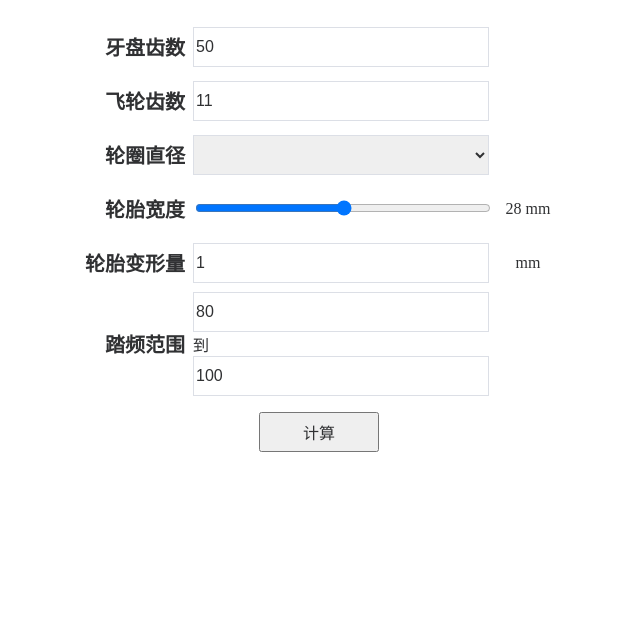
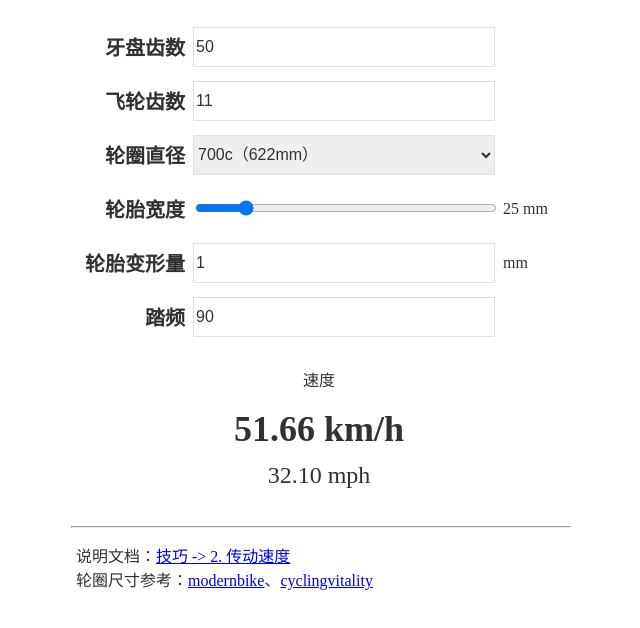
Before and after one commit to kukela/CommuterBike, a plain HTML site: page BikeTools/gearCalc.html in a window 1280 px wide. Shown: the part 70-698 px from the top of the page, without its empty margins (319-959 px from the left). Drawn offline with Linux system fonts and the light colour scheme.

Commit message:
文档和传动速度计算器

```diff
--- a/BikeTools/gearCalc.html
+++ b/BikeTools/gearCalc.html
@@ -10,7 +10,7 @@
 </head>
 
 <body>
-    <form id="mForm" onsubmit="return onCalc()">
+    <form id="mForm" onsubmit="return onCalc()" onchange="onCalc()">
         <h1 style="text-align: center;">传动速度计算器</h1>
         <table>
             <tr>
@@ -28,7 +28,7 @@
             <tr>
                 <td class="title">轮圈直径</td>
                 <td class="cxt">
-                    <select name="wheelDiameter"></select>
+                    <select name="wheelDiameterK" oninput="onWheelDiameterChange(this)"></select>
                 </td>
             </tr>
             <tr>
@@ -45,36 +45,106 @@
                 </td>
                 <td class="unit">mm</td>
             </tr>
-            <!-- 踏频范围 -->
             <tr>
-                <td class="title">踏频范围</td>
+                <td class="title">踏频</td>
                 <td class="cxt">
-                    <input type="number" name="rpmMin" value=80 min="1" max="1000" step="1" />
-                    <span>到</span>
-                    <input type="number" name="rpmMax" value=100 min="1" max="1000" step="1" />
+                    <input type="number" name="rpm" value=90 min="1" max="1000" step="1" />
                 </td>
             </tr>
         </table>
         <table style="text-align: center;margin-top: 10px;">
             <tr>
-                <td colspan="2">
-                    <button type="submit">计算</button>
-                </td>
+                <td colspan="2" style="padding: 10px 0 10px 0;">速度</td>
+            </tr>
+            <tr>
+                <td class="c_num" id="speed1">-- km/h</td>
+            </tr>
+            <tr>
+                <td class="c_num2" id="speed2">-- mph</td>
             </tr>
         </table>
+        <hr style="margin-top: 30px;">
+        <div style="margin: 10px 0 20px 0;padding: 5px;">
+            说明文档：<a href="https://gitee.com/kukela/commuter-bike/blob/master/Doc/技巧.md">技巧 -> 2. 传动速度</a><br>
+            轮圈尺寸参考：<a href="https://www.modernbike.com/iso-sizes-for-bicycle-tires-and-rims">modernbike</a>、<a
+                href="https://cyclingvitality.com/bike-wheel-sizes-explained-a-guide-for-beginners/">cyclingvitality</a>
+        </div>
     </form>
 </body>
 
 <script src="./utils.js"></script>
 <script src="./global.js"></script>
 <script>
+    var tireWidthVU;
 
     window.onload = function () {
         if (!isES6()) return
+        initView()
+        onWheelDiameterChange()
+        onCalc()
+    }
+
+    function initView() {
+        tireWidthVU = document.getElementById("tireWidthVU")
+        let wheelDiameterEl = getELWithName('wheelDiameterK')
+
+        let wdList = []
+        let wdKList = ['700c', '650b', '650c', '29in', '27.5in', '26in', '24in', '22in', '20in', '18in', '16in', '14in', '12.5in']
+        wdKList.forEach(k => {
+            wdList.push({ v: k, t: wheelDiameterMap[k].t })
+        });
+        wheelDiameterEl.innerHTML = getOptionList(wdList)
+    }
+
+    function onWheelDiameterChange(e) {
+        let wdKey = null
+        try {
+            wdKey = e.value
+        } catch (e) {
+            wdKey = '700c'
+        }
+        tireUnit = wdKey.includes("in") ? 1 : 0
+        let twMap = {}
+        if (tireUnit == 1) {
+            twMap = { min: 1, max: 5, step: 0.05, v: 2.3 }
+        } else {
+            twMap = { min: 18, max: 65, step: 1, v: 25 }
+        }
+        setRangeMap('tireWidth', twMap)
+    }
+
+    function onTireWidthChange(e) {
+        tireWidthVU.innerHTML = e.value + " " + getTireUnitText()
+    }
+
+    function onTireWidthVUClick() {
+        const v = Number(prompt("轮胎宽度", getELWithName('tireWidth').value))
+        setRangeValue('tireWidth', v)
     }
 
     function onCalc() {
+        const formData = new FormData(document.getElementById("mForm"));
+        let m = {};
+        formData.forEach((value, key) => m[key] = value);
+        m.cassette = Number(m.cassette)
+        m.chainrings = Number(m.chainrings)
+        m.tireDeflection = Number(m.tireDeflection)
+        m.rpm = Number(m.rpm)
+        m.tireWidth = Number(m.tireWidth);
+        if (tireUnit == 1) {
+            m.tireWidth = convertInchesToMM(m.tireWidth)
+        }
+        m.wheelDiameter = Number(wheelDiameterMap[m.wheelDiameterK].v)
+        console.log(m)
 
+        let tireRadius = (m.wheelDiameter / 2.0) + m.tireWidth - m.tireDeflection
+        let wheelSize = (tireRadius * 2.0) / 25.4
+        let rollout = m.cassette / m.chainrings * wheelSize * Math.PI
+        let speed2 = rollout * m.rpm * 60.0 / 12 / 5280;
+        let speed1 = speed2 * 1.609344
+
+        document.getElementById("speed1").innerHTML = speed1.toFixed(2) + " km/h"
+        document.getElementById("speed2").innerHTML = speed2.toFixed(2) + " mph"
         return false
     }
 </script>
--- a/BikeTools/global.css
+++ b/BikeTools/global.css
@@ -34,9 +34,15 @@ button {
     height: 50px;
 }
 
+.cxt.flex {
+    display: flex;
+    align-items: center;
+}
+
 .unit {
-    width: 70px;
-    text-align: center;
+    width: 60px;
+    padding-left: 5px;
+    /* text-align: center; */
 }
 
 select,
--- a/BikeTools/global.js
+++ b/BikeTools/global.js
@@ -2,10 +2,11 @@
 var tireUnit = 0
 
 const wheelDiameterMap = {
-    "700c": { v: 622, t: "700c" }, "650b": { v: 584, t: "650b" }, "650c": { v: 571, t: "650c" },
-    "29in": { v: 622, t: "29 英寸" }, "27.5in": { v: 584, t: "27.5 英寸" }, "26in": { v: 559, t: "26 英寸" },
-    "24in": { v: 507, t: "24 英寸" }, "20in": { v: 406, t: "20 英寸" }, "16in": { v: 305, t: "16 英寸" },
-    "14in": { v: 254, t: "14 英寸" }, "12.5in": { v: 203, t: "12.5 英寸" }
+    "700c": { v: 622, t: "700c（622mm）" }, "650b": { v: 584, t: "650b（584mm）" }, "650c": { v: 571, t: "650c（571mm）" },
+    "29in": { v: 622, t: "29 英寸（622mm）" }, "27.5in": { v: 584, t: "27.5 英寸（584mm）" }, "26in": { v: 559, t: "26 英寸（559mm）" },
+    "24in": { v: 507, t: "24 英寸（507mm）" }, "22in": { v: 457, t: "22 英寸（457mm）" }, "20in": { v: 406, t: "20 英寸（406mm）" },
+    "18in": { v: 355, t: "18 英寸（355mm）" }, "16in": { v: 305, t: "16 英寸（305mm）" }, "14in": { v: 254, t: "14 英寸（254mm）" },
+    "12.5in": { v: 203, t: "12.5 英寸（203mm）" }
 }
 
 function convertInchesToMM(_) {
```
Also changed, not shown: BikeTools/index.html (added, +27 -0 lines), BikeTools/tirePressureCalc.html (+1 -1 lines), 4 other files.
